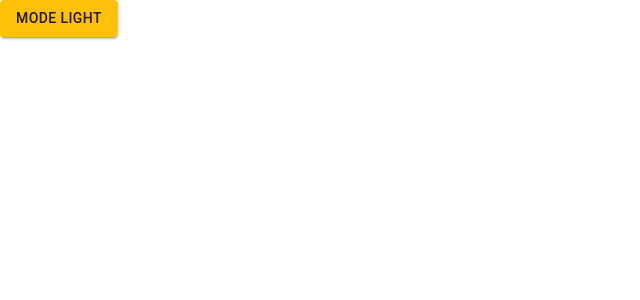
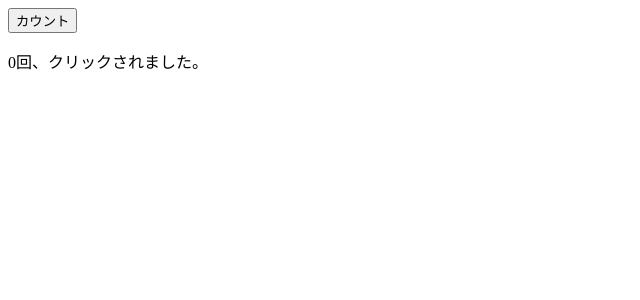
Before and after one commit to T-death/react_practical_introduction, a React (Create React App) app in the folder my-react/: page / in a window 1280 px wide. Shown: the top 300 px of the page, without its empty margins (0-640 px from the left). Built offline with nearby package versions, Linux system fonts and the light colour scheme.

Commit message:
[add] 第7章のフックの活用が終わった

```diff
--- a/my-react/package.json
+++ b/my-react/package.json
@@ -17,6 +17,7 @@
     "react-hook-form": "^7.52.1",
     "react-query": "^3.39.3",
     "react-scripts": "^5.0.1",
+    "recoil": "^0.7.7",
     "styled-components": "^6.1.12",
     "use-immer": "^0.10.0",
     "web-vitals": "^2.1.4"
--- /dev/null
+++ b/my-react/src/chap7/RecoilCounter.js
@@ -0,0 +1,16 @@
+import { useRecoilState } from 'recoil';
+import { counterAtom } from '../store/atom';
+
+export default function RecoilCounter() {
+  const [counter, setCounter] = useRecoilState(counterAtom);
+  const handleClick = () => {
+    setCounter(c => c + 1);
+  };
+
+  return (
+    <>
+      <button onClick={handleClick}>カウント</button>
+      <p>{counter}回、クリックされました。</p>
+    </>
+  );
+}
--- a/my-react/src/index.js
+++ b/my-react/src/index.js
@@ -1,11 +1,11 @@
 import React from 'react';
 import ReactDOM from 'react-dom/client';
-import MyThemeProvider from './chap7/MyThemeProvider';
-import HookThemeButton from './chap7/HookThemeButton';
+import { RecoilRoot } from 'recoil';
+import RecoilCounter from './chap7/RecoilCounter';
 
 const root = ReactDOM.createRoot(document.getElementById('root'));
 root.render(
-  <MyThemeProvider>
-    <HookThemeButton />
-  </MyThemeProvider>
+  <RecoilRoot>
+    <RecoilCounter />
+  </RecoilRoot>
 );
--- /dev/null
+++ b/my-react/src/store/atom.js
@@ -0,0 +1,6 @@
+import { atom } from 'recoil';
+
+export const counterAtom = atom({
+  key: 'counterAtom',
+  default: 0
+});
```
Also changed, not shown: 2 other files (tests, documents, lock files or other folders).
